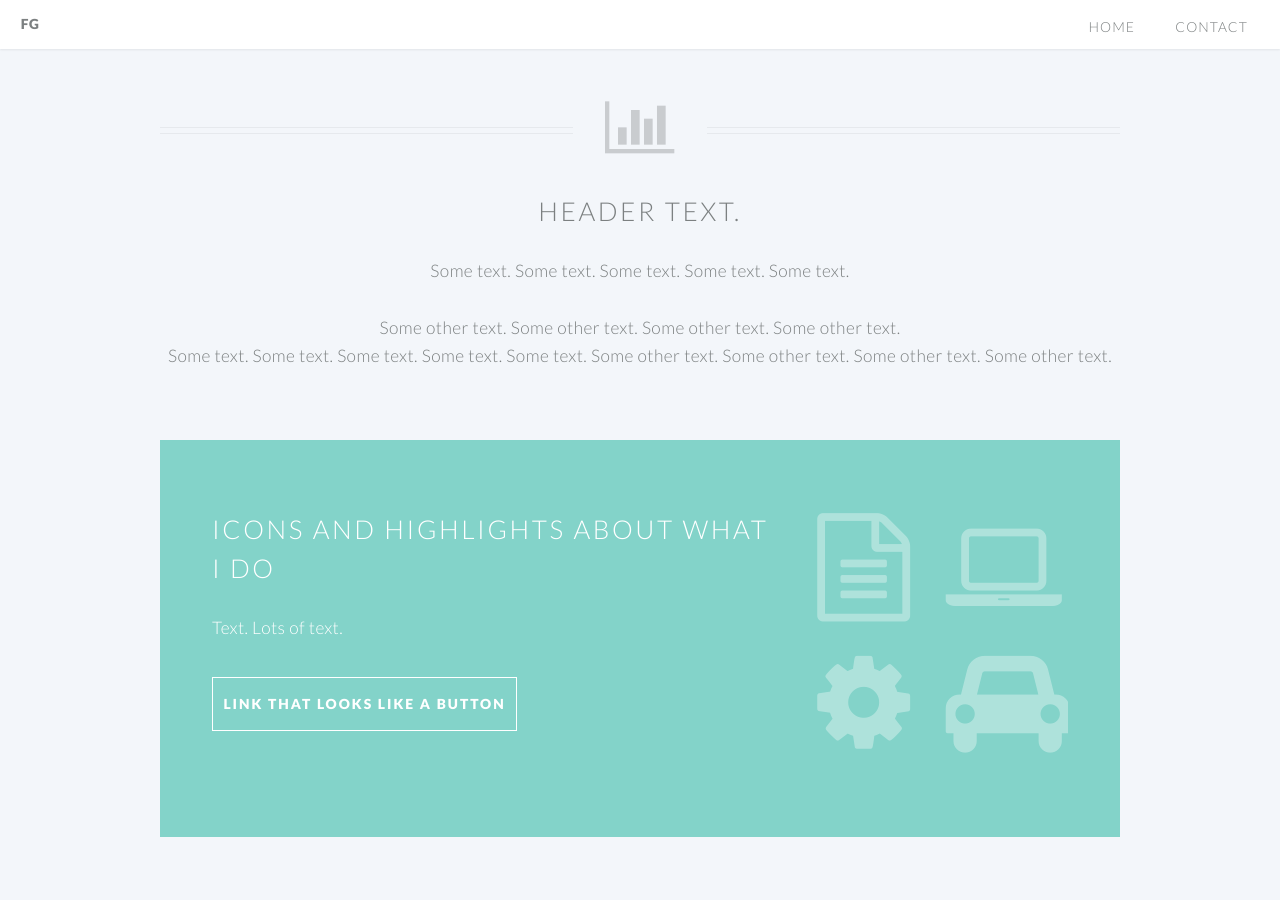
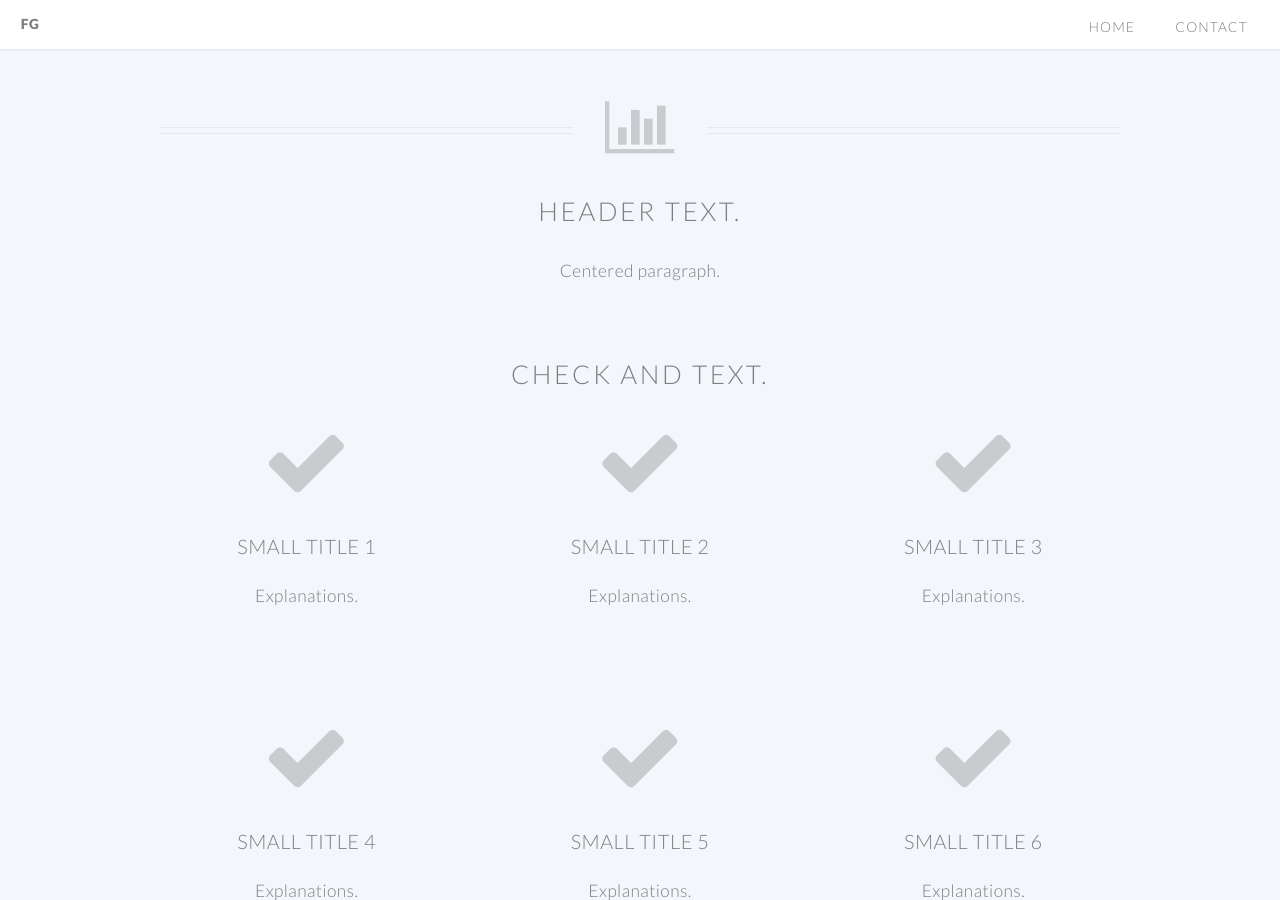
Before and after one commit to fgiaimo/fgiaimo.github.io, a Jekyll site: the page built from index.html, in a window 1280 px wide and 900 px high, scrolled down 233 px. Built offline with Jekyll 4.4.1, drawn with Linux system fonts in a browser that asks for light colours.

Commit message:
Disabling special section and testing header

```diff
--- a/index.html
+++ b/index.html
@@ -7,19 +7,16 @@ layout: landing-page
 				<header class="special container">
 					<span class="icon fa-bar-chart-o"></span>
 					<h2>Header text.</h2>
-					<p>Some text. Some text. Some text. Some text. Some text.
-          <br /><br />
-          Some other text. Some other text. Some other text. Some other text. </p>
-          <p>Some text. Some text. Some text. Some text. Some text. Some other text. Some other text. Some other text. Some other text. </p>
+					<p>Centered paragraph.</p>
 				</header>
 
-				<!-- One -->
+				<!--
 					<section class="wrapper style2 container special-alt">
 						<div class="row half">
 							<div class="8u">
 
 								<header>
-									<h2>Icons and highlights about what I do</h2>
+									<h2>Special container.</h2>
 								</header>
 								<p>Text. Lots of text.</p>
 								<footer>
@@ -41,9 +38,12 @@ layout: landing-page
 							</div>
 						</div>
 					</section>
-
-				<!-- Two -->
+				-->
+				<!---->
 					<section class="wrapper style1 container special">
+          <header>
+						<h2>Check and text.</h2>
+					</header>
 						<div class="row">
 							<div class="4u">
 
```
